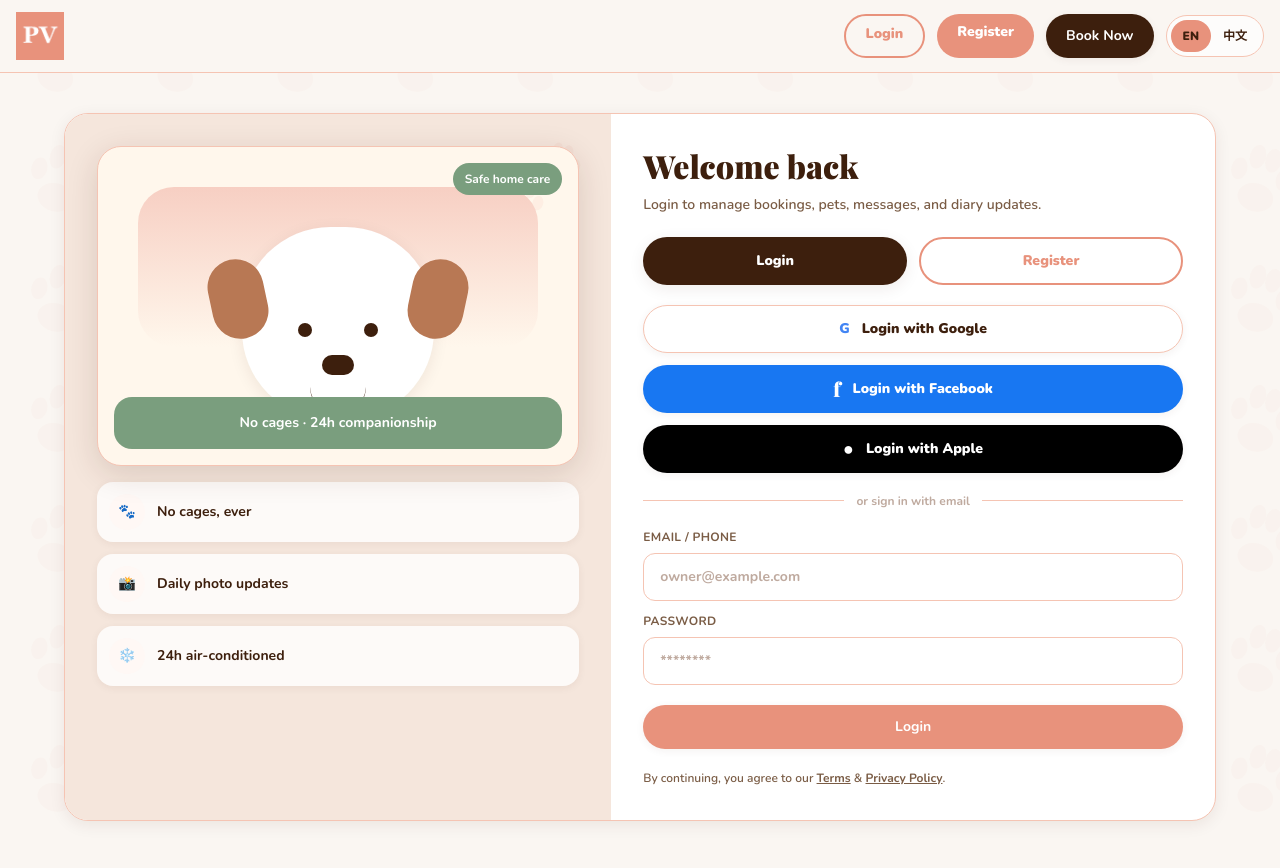
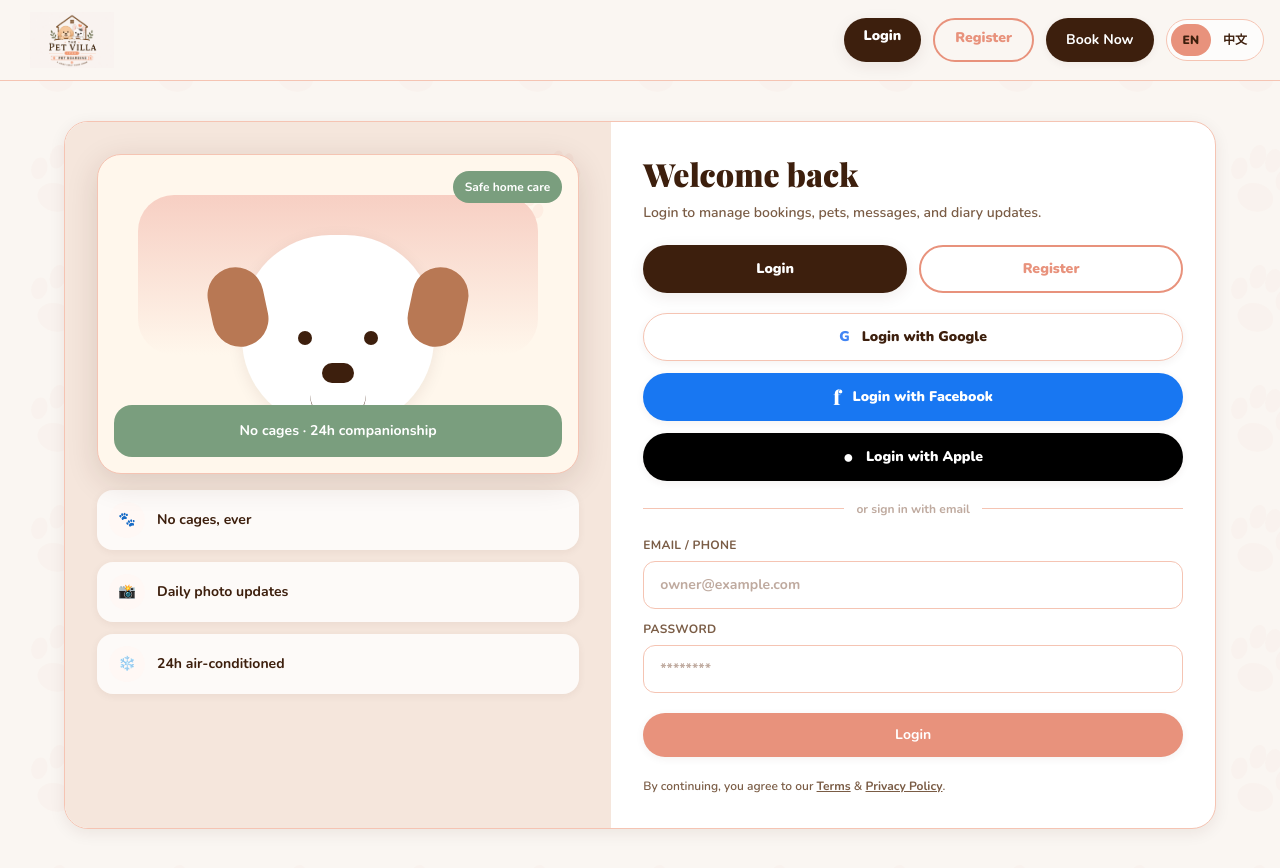
Before and after one commit to petvilla-ipoh/pet-villa, a Next.js app in the folder apps/web/: page /auth in a window 1280 px wide. Built offline with nearby package versions, Linux system fonts and the light colour scheme; a web font is replaced by a local one.

Commit message:
update nav active logo and booking copy

```diff
--- a/apps/web/app/booking/page.tsx
+++ b/apps/web/app/booking/page.tsx
@@ -132,8 +132,8 @@ export default function BookingPage() {
                   <div className="mt-3 rounded-[16px] bg-villa-primary-bg p-3">
                     <p className="m-0 text-sm font-bold text-villa-text-secondary">
                       {t({
-                        en: "Tap your check-in date, then tap any later check-out date. You can select as many nights as needed.",
-                        zh: "先点入住日期，再点之后任何离店日期；可选择任意多晚。"
+                        en: "Choose the dates your dog will stay. For 1 day, select 1 date. For 2 days, select 2 dates.",
+                        zh: "选择狗狗需要寄宿的日期。寄宿 1 天就选 1 个日期，寄宿 2 天就选 2 个日期。"
                       })}
                     </p>
                     <p className="m-0 mt-2 text-sm font-black text-villa-primary">
--- a/apps/web/app/components/AppNav.tsx
+++ b/apps/web/app/components/AppNav.tsx
@@ -7,6 +7,15 @@ import { useLanguage } from "./LanguageProvider";
 function hasSession() {
   if (typeof window === "undefined") return false;
   return Boolean(window.localStorage.getItem("pet-villa-session"));
+}
+
+function getLocationState() {
+  if (typeof window === "undefined") return { pathname: "", tab: "login" };
+  const params = new URLSearchParams(window.location.search);
+  return {
+    pathname: window.location.pathname,
+    tab: params.get("tab") || params.get("mode") || "login"
+  };
 }
 
 const privateNav = [
@@ -22,13 +31,19 @@ const loginButtonClass =
 const registerButtonClass =
   "min-h-[44px] px-5 py-2 rounded-full bg-villa-primary text-white text-sm font-black transition hover:opacity-90 hover:-translate-y-px";
 
+const inactiveAuthButtonClass =
+  "min-h-[44px] px-5 py-2 rounded-full border-2 border-villa-primary bg-transparent text-villa-primary text-sm font-black transition hover:bg-villa-primary hover:text-white hover:-translate-y-px";
+
+const activeAuthButtonClass =
+  "min-h-[44px] px-5 py-2 rounded-full bg-villa-text-primary text-white text-sm font-black shadow-md transition hover:-translate-y-px";
+
 function NavLogo() {
   return (
-    <a href="/" className="inline-flex items-center gap-3">
+    <a href="/" className="inline-flex min-w-0 items-center">
       <img
         src="/logo.png"
         alt="The Pet Villa"
-        style={{ height: "48px", width: "auto" }}
+        className="h-14 w-[84px] rounded-[10px] object-contain sm:w-[112px]"
         onError={(e: any) => {
           e.currentTarget.style.display = "none";
         }}
@@ -41,14 +56,18 @@ function NavLogo() {
 export function AppNav({ host = false }: { host?: boolean }) {
   const { t } = useLanguage();
   const [loggedIn, setLoggedIn] = useState(false);
+  const [locationState, setLocationState] = useState(() => getLocationState());
   const [open, setOpen] = useState(false);
   const [accountOpen, setAccountOpen] = useState(false);
   const accountRef = useRef<HTMLDivElement | null>(null);
 
   useEffect(() => {
     setLoggedIn(hasSession());
+    setLocationState(getLocationState());
+
     function sync() {
       setLoggedIn(hasSession());
+      setLocationState(getLocationState());
     }
     function closeAccount(event: MouseEvent) {
       if (accountRef.current && !accountRef.current.contains(event.target as Node)) {
@@ -56,10 +75,12 @@ export function AppNav({ host = false }: { host?: boolean }) {
       }
     }
     window.addEventListener("storage", sync);
+    window.addEventListener("popstate", sync);
     window.addEventListener("pet-villa-auth", sync);
     document.addEventListener("click", closeAccount);
     return () => {
       window.removeEventListener("storage", sync);
+      window.removeEventListener("popstate", sync);
       window.removeEventListener("pet-villa-auth", sync);
       document.removeEventListener("click", closeAccount);
     };
@@ -72,6 +93,22 @@ export function AppNav({ host = false }: { host?: boolean }) {
     setAccountOpen(false);
     window.location.href = "/";
   }
+
+  const isAuthPage = locationState.pathname === "/auth";
+  const isLoginActive = isAuthPage && locationState.tab !== "register";
+  const isRegisterActive = isAuthPage && locationState.tab === "register";
+  const desktopLoginClass = isLoginActive ? activeAuthButtonClass : loginButtonClass;
+  const desktopRegisterClass = isAuthPage
+    ? isRegisterActive ? activeAuthButtonClass : inactiveAuthButtonClass
+    : registerButtonClass;
+  const mobileLoginClass = isLoginActive
+    ? "inline-flex min-h-[38px] items-center justify-center rounded-full bg-villa-text-primary px-3 text-xs font-black text-white shadow-md"
+    : "inline-flex min-h-[38px] items-center justify-center rounded-full border-2 border-villa-primary px-3 text-xs font-black text-villa-primary shadow-sm";
+  const mobileRegisterClass = isRegisterActive
+    ? "inline-flex min-h-[38px] items-center justify-center rounded-full bg-villa-text-primary px-3 text-xs font-black text-white shadow-md"
+    : isAuthPage
+      ? "inline-flex min-h-[38px] items-center justify-center rounded-full border-2 border-villa-primary px-3 text-xs font-black text-villa-primary shadow-sm"
+      : "inline-flex min-h-[38px] items-center justify-center rounded-full bg-villa-primary px-3 text-xs font-black text-white shadow-sm";
 
   if (host) {
     return (
@@ -91,21 +128,15 @@ export function AppNav({ host = false }: { host?: boolean }) {
 
   return (
     <header className="sticky top-0 z-40 border-b border-villa-primary-light bg-villa-background/95 px-4 py-3 backdrop-blur-xl">
-      <div className="mx-auto flex max-w-7xl items-center justify-between gap-3">
+      <div className="mx-auto flex max-w-7xl items-center justify-between gap-2">
         <NavLogo />
         <div className="flex items-center gap-1.5 lg:hidden">
           {!loggedIn ? (
             <>
-              <a
-                className="inline-flex min-h-[38px] items-center justify-center rounded-full border-2 border-villa-primary px-3 text-xs font-black text-villa-primary shadow-sm"
-                href="/auth"
-              >
+              <a className={mobileLoginClass} href="/auth?tab=login">
                 {t({ en: "Login", zh: "登录" })}
               </a>
-              <a
-                className="inline-flex min-h-[38px] items-center justify-center rounded-full bg-villa-primary px-3 text-xs font-black text-white shadow-sm"
-                href="/auth?tab=register"
-              >
+              <a className={mobileRegisterClass} href="/auth?tab=register">
                 {t({ en: "Register", zh: "注册" })}
               </a>
             </>
@@ -157,10 +188,10 @@ export function AppNav({ host = false }: { host?: boolean }) {
             </div>
           ) : (
             <>
-              <a className={loginButtonClass} href="/auth">
+              <a className={desktopLoginClass} href="/auth?tab=login">
                 {t({ en: "Login", zh: "登录" })}
               </a>
-              <a className={registerButtonClass} href="/auth?tab=register">
+              <a className={desktopRegisterClass} href="/auth?tab=register">
                 {t({ en: "Register", zh: "注册" })}
               </a>
               <a className="villa-button-dark min-h-[44px] px-5" href="/booking">
@@ -192,10 +223,10 @@ export function AppNav({ host = false }: { host?: boolean }) {
             </div>
           ) : (
             <div className="grid gap-2">
-              <a className={`${loginButtonClass} flex items-center justify-center`} href="/auth">
+              <a className={`${isLoginActive ? activeAuthButtonClass : loginButtonClass} flex items-center justify-center`} href="/auth?tab=login">
                 {t({ en: "Login", zh: "登录" })}
               </a>
-              <a className={`${registerButtonClass} flex items-center justify-center`} href="/auth?tab=register">
+              <a className={`${isRegisterActive ? activeAuthButtonClass : registerButtonClass} flex items-center justify-center`} href="/auth?tab=register">
                 {t({ en: "Register", zh: "注册" })}
               </a>
               <a className="villa-button-dark min-h-[44px] px-5" href="/booking">
```
Also changed, not shown: apps/web/public/logo.png.
